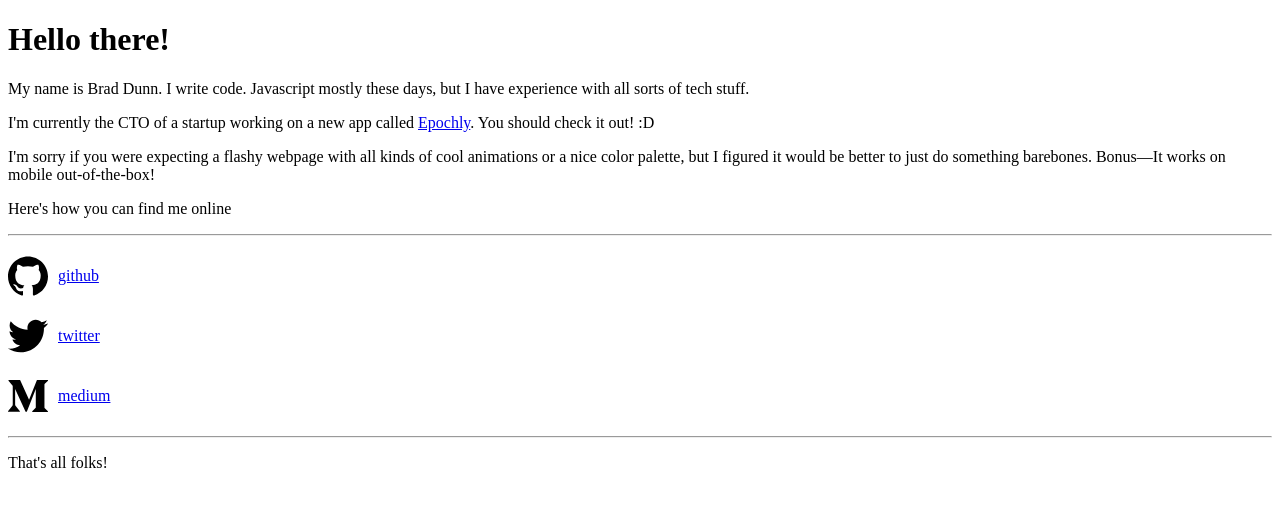
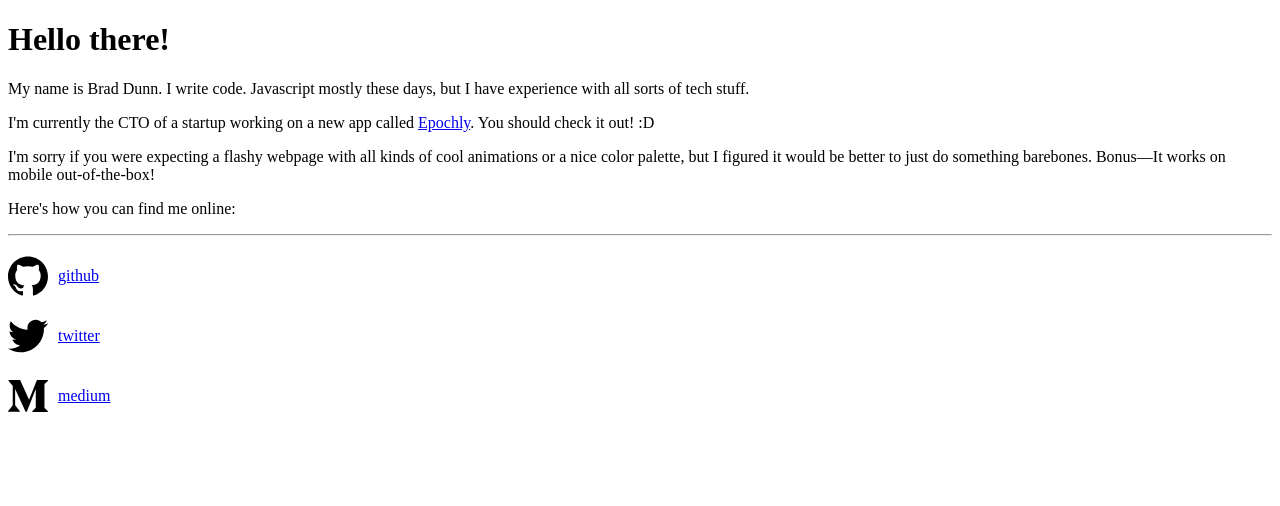
Before and after one commit to bdunn313/braddunn.com, a Gatsby site: page / in a window 1280 px wide. Built offline with nearby package versions, Linux system fonts and the light colour scheme; Gatsby itself is replaced by a stand-in of ours.

Commit message:
tweaked wording

```diff
--- a/src/pages/index.js
+++ b/src/pages/index.js
@@ -21,7 +21,7 @@ const IndexPage = () => (
       or a nice color palette, but I figured it would be better to just do
       something barebones. Bonus&mdash;It works on mobile out-of-the-box!
     </p>
-    <p>Here's how you can find me online</p>
+    <p>Here's how you can find me online:</p>
     <hr />
     <RandomlyAnimated min={10} max={12}>
       <SocialLink name="github" />
@@ -32,8 +32,6 @@ const IndexPage = () => (
     <RandomlyAnimated min={2} max={7}>
       <SocialLink name="medium" />
     </RandomlyAnimated>
-    <hr />
-    <p>That's all folks!</p>
   </div>
 );
 
```
